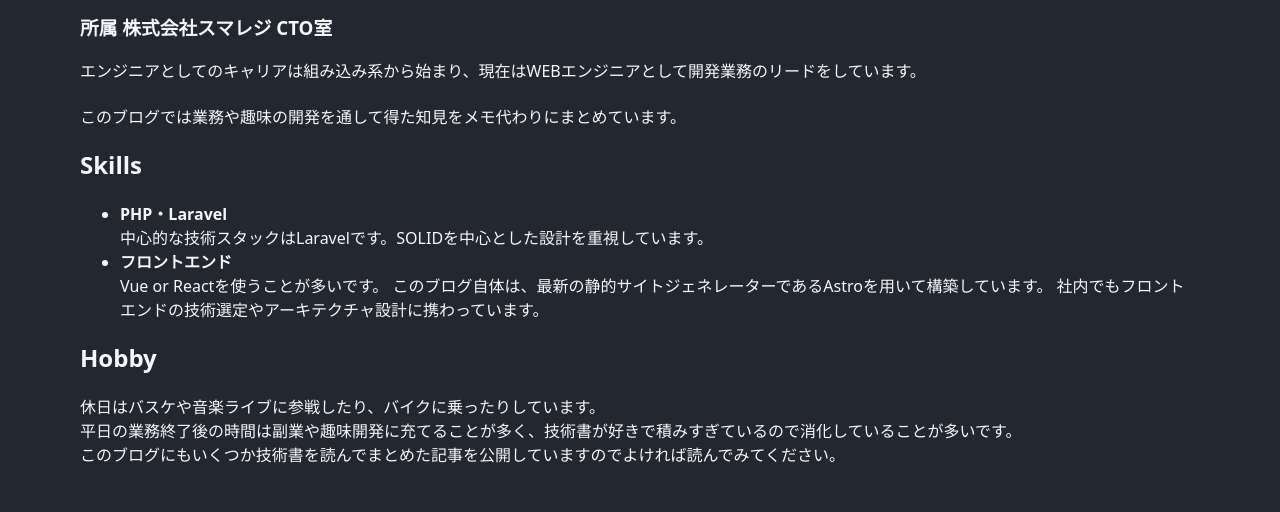
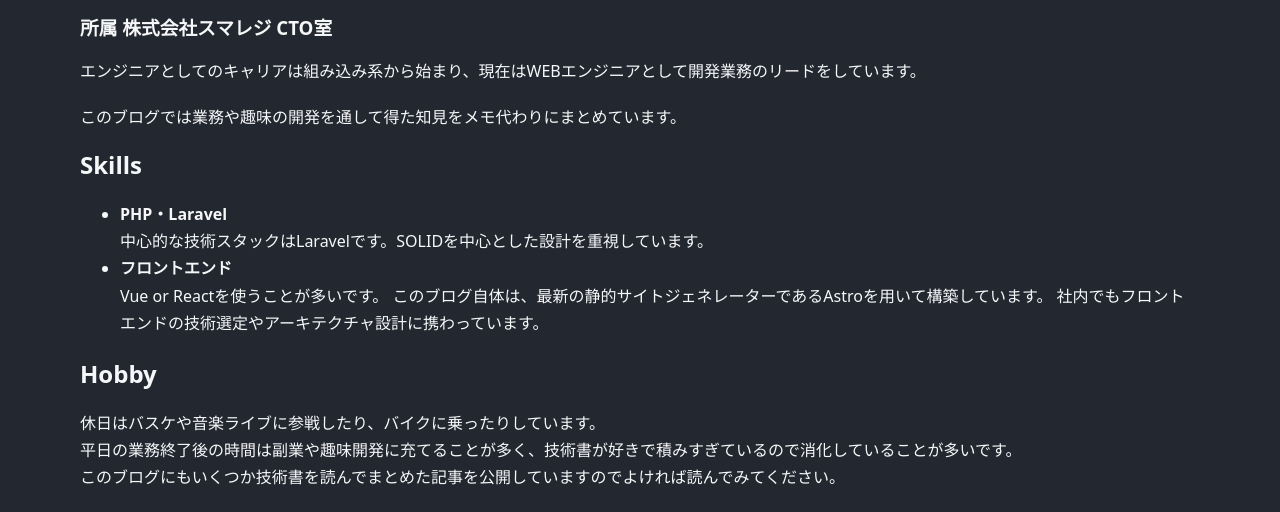
Before and after one commit to taiseimiyaji/astro-blog, an Astro site: page /profile in a window 1280 px wide. Shown: the part 454-966 px from the top of the page. Built offline with nearby package versions, Linux system fonts and the light colour scheme; Astro itself is replaced by a stand-in of ours.

Commit message:
style: 行間を広げるようにスタイルを修正

```diff
--- a/src/styles/index.scss
+++ b/src/styles/index.scss
@@ -23,6 +23,13 @@ code {
 	.post {
 		overflow-wrap: normal;
 		overflow: hidden;
+	}
+	p {
+		line-height: 1.7;
+	}
+	ul li,
+	ol li {
+		line-height: 1.7;
 	}
 }
 a {
```
